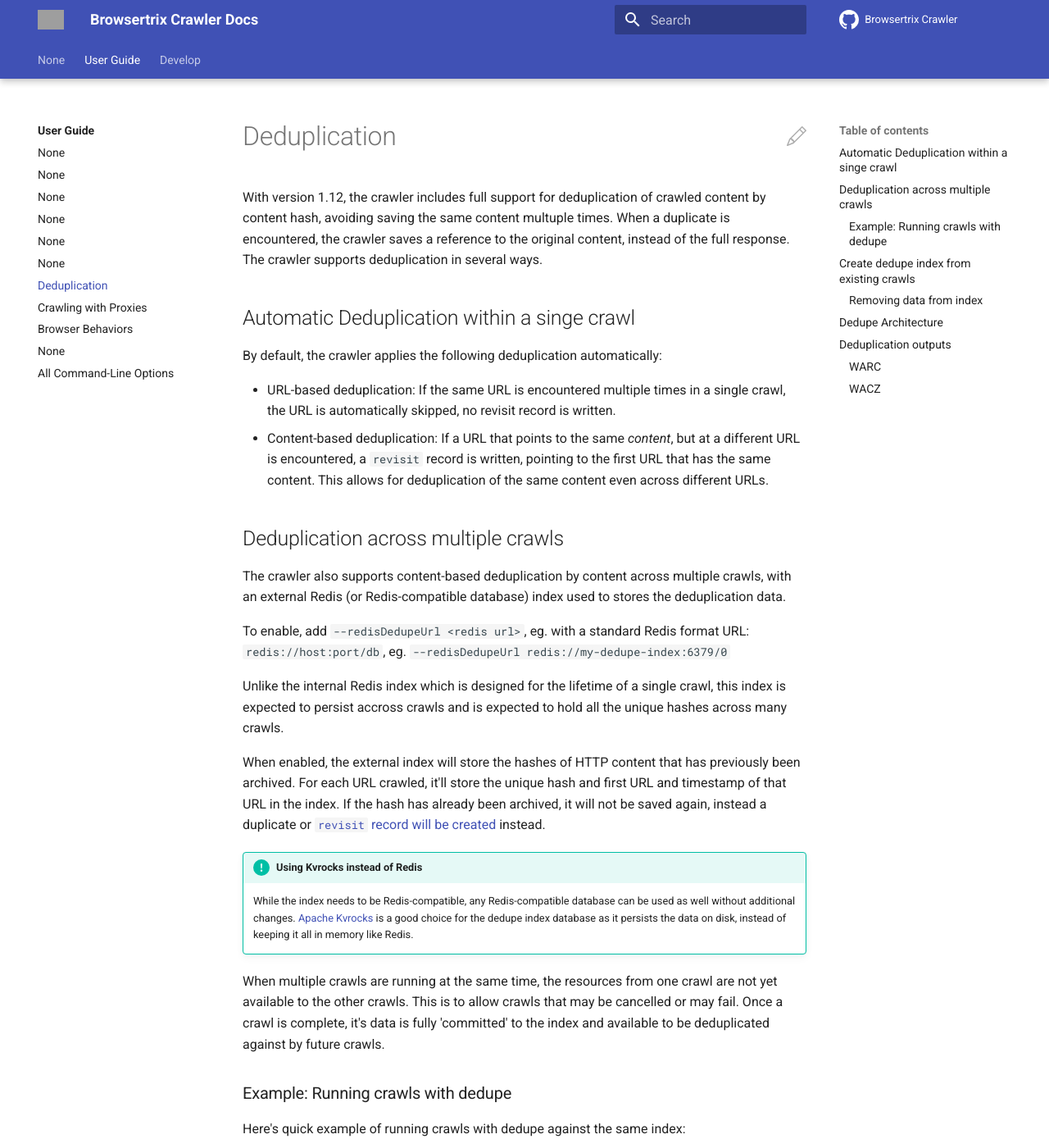
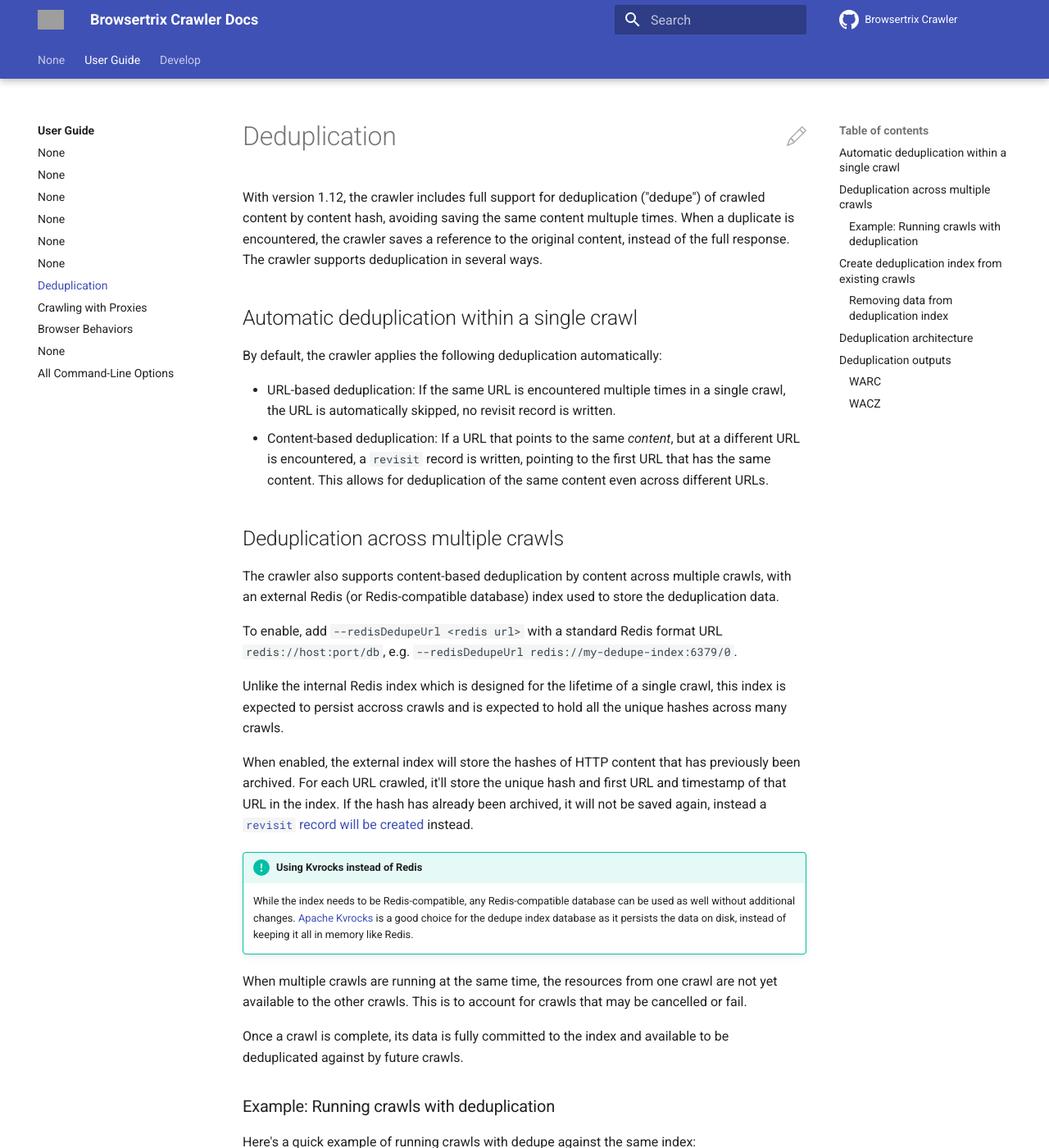
Before and after one commit to webrecorder/browsertrix-crawler, an MkDocs documentation site: the page built from docs/docs/user-guide/dedupe.md, in a window 1280 px wide and 1400 px high. Shown: the whole window at 82% size. Built offline with MkDocs 1.6.1 and Material for MkDocs 9.7.7, drawn with Linux system fonts in a browser that asks for light colours; comment, search, counter and statistics services are not loaded; some of the changed text lies outside the part shown; grey boxes are pictures that could not be loaded.

Commit message:
Apply suggestions from code review
Co-authored-by: Tessa Walsh <tessa@bitarchivist.net>

````diff
--- a/docs/docs/user-guide/dedupe.md
+++ b/docs/docs/user-guide/dedupe.md
@@ -1,9 +1,9 @@
 # Deduplication
 
-With version 1.12, the crawler includes full support for deduplication of crawled content by content hash,
+With version 1.12, the crawler includes full support for deduplication ("dedupe") of crawled content by content hash,
 avoiding saving the same content multuple times. When a duplicate is encountered, the crawler saves a reference to the original content, instead of the full response. The crawler supports deduplication in several ways.
 
-## Automatic Deduplication within a singe crawl
+## Automatic deduplication within a single crawl
 
 By default, the crawler applies the following deduplication automatically:
 
@@ -13,30 +13,31 @@
 
 ## Deduplication across multiple crawls
 
-The crawler also supports content-based deduplication by content across multiple crawls, with an external Redis (or Redis-compatible database) index used to stores the deduplication data.
+The crawler also supports content-based deduplication by content across multiple crawls, with an external Redis (or Redis-compatible database) index used to store the deduplication data.
 
-To enable, add `--redisDedupeUrl <redis url>`, eg. with a standard Redis format URL: `redis://host:port/db`, eg. `--redisDedupeUrl redis://my-dedupe-index:6379/0`
+To enable, add `--redisDedupeUrl <redis url>` with a standard Redis format URL `redis://host:port/db`, e.g. `--redisDedupeUrl redis://my-dedupe-index:6379/0`.
 
 Unlike the internal Redis index which is designed for the lifetime of a single crawl, this index is expected to persist accross crawls and is expected to hold all the unique hashes across many crawls.
 
 When enabled, the external index will store the hashes of HTTP content that has previously been archived. For each URL crawled, it'll store the unique hash and first URL and timestamp of that URL in the index. If the hash has already
-been archived, it will not be saved again, instead a duplicate or [`revisit` record will be created](#warc) instead.
+been archived, it will not be saved again, instead a [`revisit` record will be created](#warc) instead.
 
 !!! tip "Using Kvrocks instead of Redis"
 
-    While the index needs to be Redis-compatible, any Redis-compatible database can be used as well without additional changes. [Apache Kvrocks](https://kvrocks.apache.org/) is a good choice for the dedupe index database as it persists the  data on disk, instead of keeping it all in memory like Redis.
+    While the index needs to be Redis-compatible, any Redis-compatible database can be used as well without additional changes. [Apache Kvrocks](https://kvrocks.apache.org/) is a good choice for the dedupe index database as it persists the data on disk, instead of keeping it all in memory like Redis.
 
 When multiple crawls are running at the same time, the resources from one crawl are not yet available to the other crawls.
-This is to allow crawls that may be cancelled or may fail.
-Once a crawl is complete, it's data is fully 'committed' to the index and available to be deduplicated against by future crawls.
+This is to account for crawls that may be cancelled or fail.
 
-### Example: Running crawls with dedupe
+Once a crawl is complete, its data is fully committed to the index and available to be deduplicated against by future crawls.
 
-Here's quick example of running crawls with dedupe against the same index:
+### Example: Running crawls with deduplication
 
-1) Start Redis server, eg. `redis-server -p 10000`
+Here's a quick example of running crawls with dedupe against the same index:
 
-2) Run a crawl with `--redisDedupeUrl` set, for example, a crawl of 5 pages from `https://old.webrecorder.net/`
+1) Start Redis server, e.g. `redis-server -p 10000`
+
+2) Run a crawl with `--redisDedupeUrl` set, e.g. a crawl of 5 pages from `https://old.webrecorder.net/`:
 
 ```sh
 docker run -it webrecorder/browsertrix-crawler crawl --redisDedupeUrl redis://localhost:10000/0 --url https://old.webrecorder.net/ --generateWACZ --collection firstCrawl --limit 5
@@ -51,14 +52,14 @@
 The second crawl should be significantly smaller than the first, as duplicate content is not written. Instead, much smaller [`revisit` records](#warc) are added for each URL that was already crawled in the first crawl.
 
 
-## Create dedupe index from existing crawls
+## Create deduplication index from existing crawls
 
-It may sometimes be useful to populate the dedupe index db with existing data, eg. one or more WACZ files of previous crawls. This can be done by reading through all the entries in the CDXJ index inside of a WACZ and populating the dedupe index based on this data.
+It may sometimes be useful to populate the dedupe index with existing data, e.g. one or more WACZ files of previous crawls. This can be done by reading through all the entries in the CDXJ index inside of a WACZ and populating the dedupe index based on this data.
 
 
 The crawler also includes a new dedicated entrypoint, `indexer`, to support this operation.
 
-For example, given an existing WACZ file `my-crawl.wacz`,
+For example, given an existing WACZ file `my-crawl.wacz`:
 
 1) Run the indexer import:
 
@@ -66,25 +67,25 @@
 docker run -it webrecorder/browsertrix-crawler index --sourceUrl my-crawl.wacz --redisDedupeUrl redis://localhost:10000/0
 ```
 
-This will populate the dedupe index with all the content of `my-crawl.wacz`
+This will populate the dedupe index with all the content of `my-crawl.wacz`.
 
-2) Run the crawl:
+2) It is now possible to run crawls against the deduplication index, e.g.:
 
 ```sh
 docker run -it webrecorder/browsertrix-crawler crawl --redisDedupeUrl redis://localhost:10000/0 ...
 ```
 
-### Removing data from index
+### Removing data from deduplication index
 
-By default, the `indexer` operation is additive only, crawl data is added, but not removed.
+By default, the `indexer` operation is additive only, meaning that crawl data is added, but not removed.
 To remove all crawls that aren't part of `--sourceUrl` (either single WACZ or a JSON specifying multiple WACZs),
-also add `--remove` flag. This will purge all data that is not being added.
+also add the `--remove` flag. This will purge all data that is not being added.
 
 
 For a complete list of indexer CLI flags, see [indexer CLI flags](cli-options/#indexer).
 
 
-## Dedupe Architecture
+## Deduplication architecture
 See the [developer docs for dedupe](../develop/dedupe.md) for more advanced information of the architecture of the dedupe system.
 
 
````
Also changed, not shown: other parts of docs/docs/user-guide/dedupe.md (+2 -2 lines).
